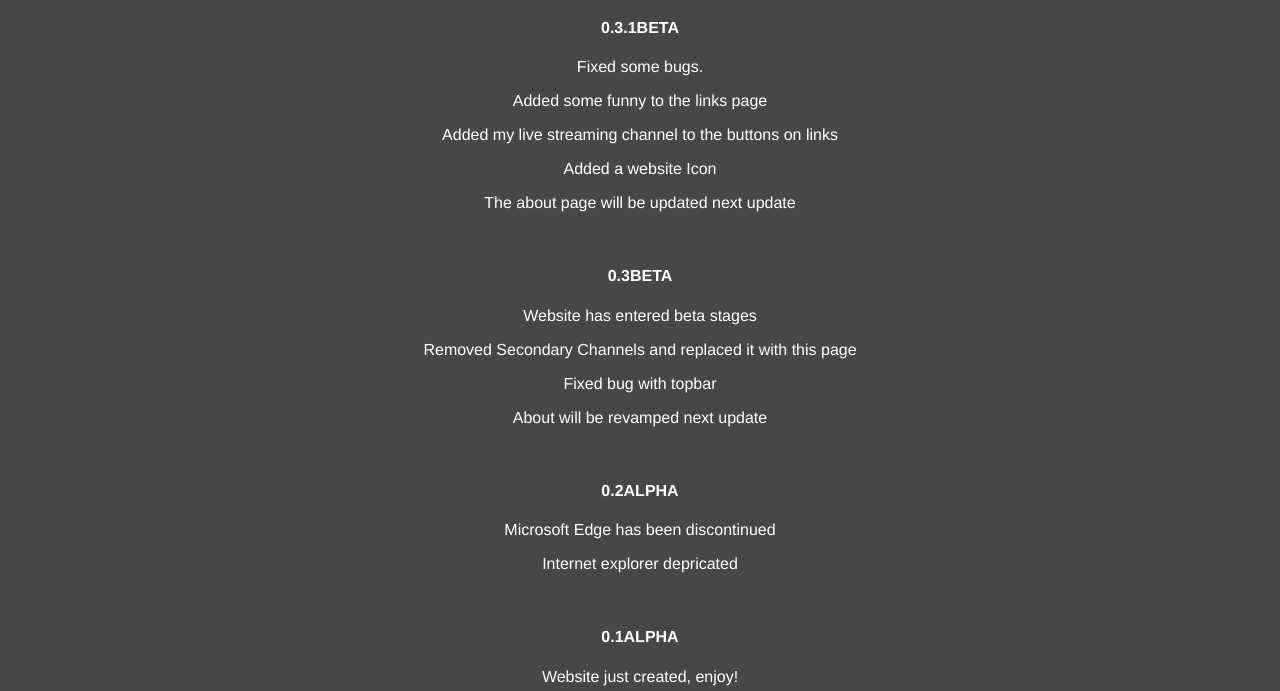
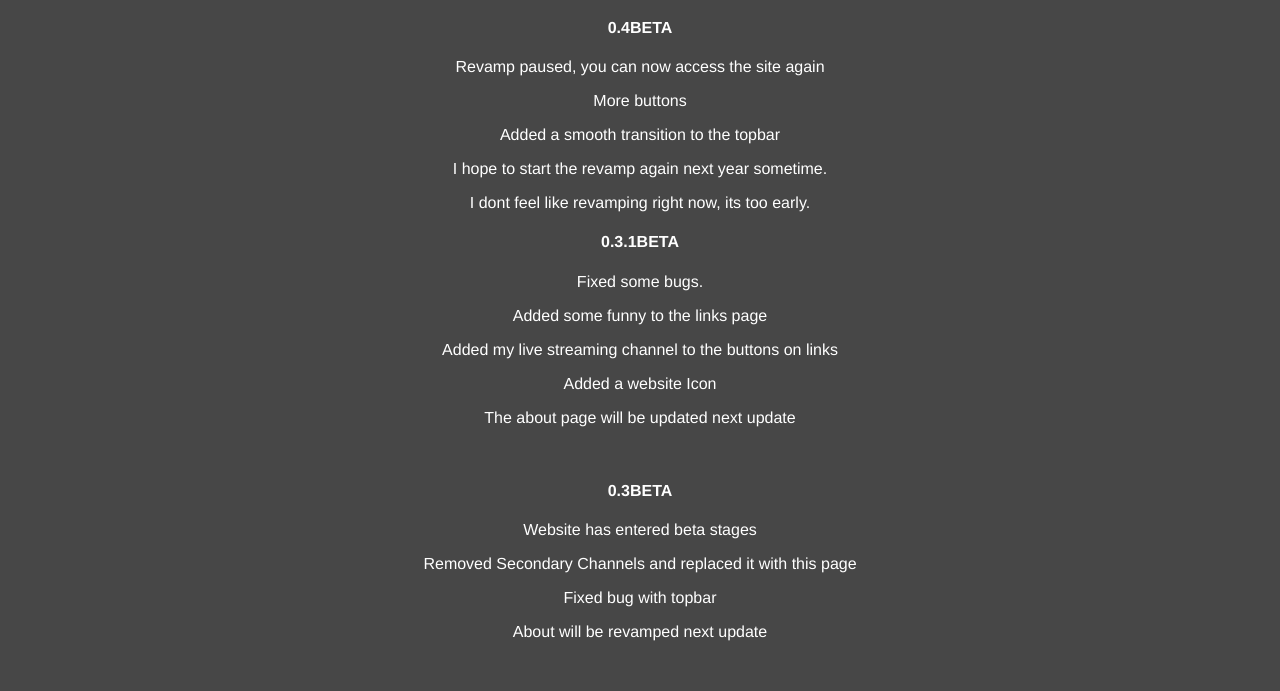
Before and after one commit to 5xdf/nbur21, a plain HTML site: page channels2.html in a window 1280 px wide. Shown: the part 109-800 px from the top of the page. Drawn offline with Linux system fonts and the light colour scheme.

Commit message:
Website revamp paused

```diff
--- a/channels2.html
+++ b/channels2.html
@@ -88,6 +88,12 @@
 <center>
 <div style="padding-left:16px padding-right:16px" id="something">
   <h1 style="color:white">CHANGELOG</h1>
+	<h4 style="color:white">0.4BETA</h4>
+	<p style="color:white">Revamp paused, you can now access the site again</p>
+	<p style="color:white">More buttons</p>
+	<p style="color:white">Added a smooth transition to the topbar</p>
+	<p style="color:white">I hope to start the revamp again next year sometime.</p>
+	<p style="color:white">I dont feel like revamping right now, its too early.</p>
   <h4 style="color:white">0.3.1BETA</h4>
   <p style="color:white">Fixed some bugs.</p>
   <p style="color:white">Added some funny to the links page</p>
```
Also changed, not shown: browsernotsupported.html (+2 -3 lines), functionwip.html (+1 -1 lines), index.html (+4 -3 lines).
